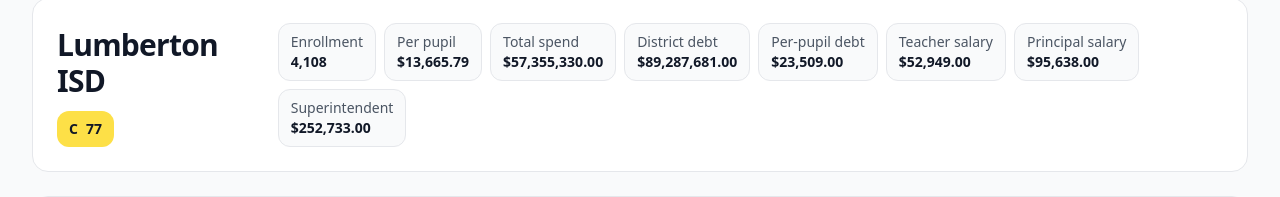
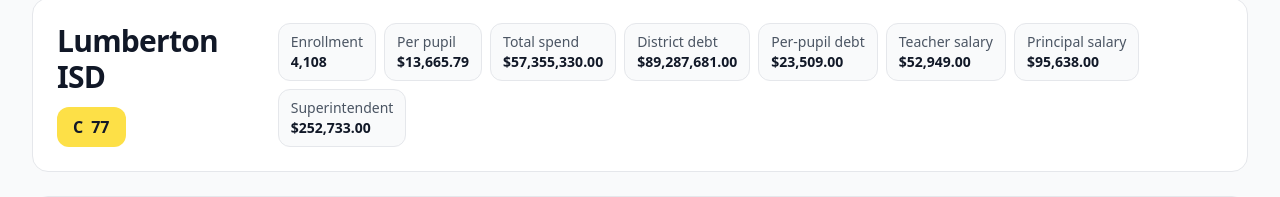
Before and after one commit to jab1897/LoneStarLedger5, a React (Vite) app: page /district/100907 in a window 1280 px wide. Shown: the part 135-332 px from the top of the page. Built offline with nearby package versions, Linux system fonts and the light colour scheme; no server answers.

Commit message:
Enlarge and bold district grade pill

```diff
--- a/src/ui/GradeScorePill.jsx
+++ b/src/ui/GradeScorePill.jsx
@@ -15,7 +15,9 @@
   const showScore = Number.isFinite(score);
   if (!g && !showScore) return null;
   return (
-    <div className={`inline-flex items-center gap-2 rounded-xl px-3 py-2 text-sm font-bold ${color}`}>
+    <div
+      className={`inline-flex items-center gap-2 rounded-xl px-4 py-2 text-base font-bold ${color}`}
+    >
       {g && <span>{g}</span>}
       {showScore && <span>{num.format(score)}</span>}
     </div>
```
